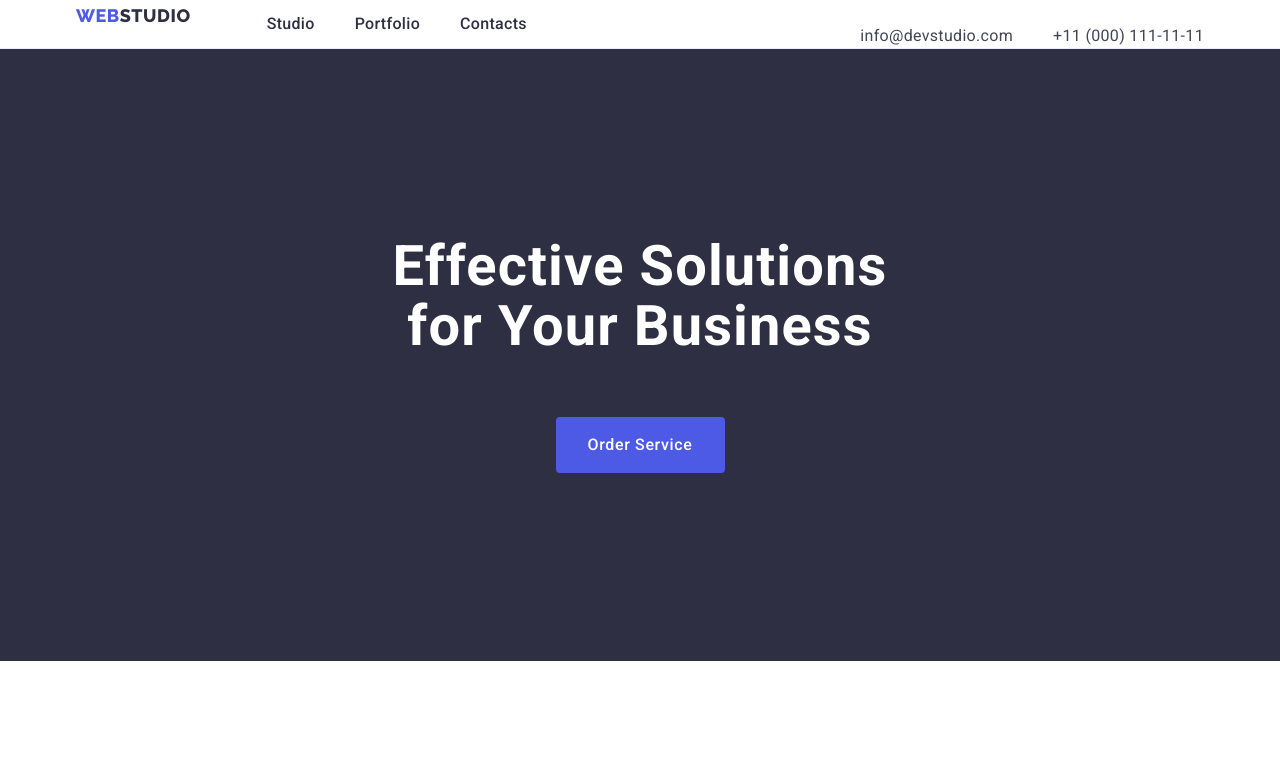
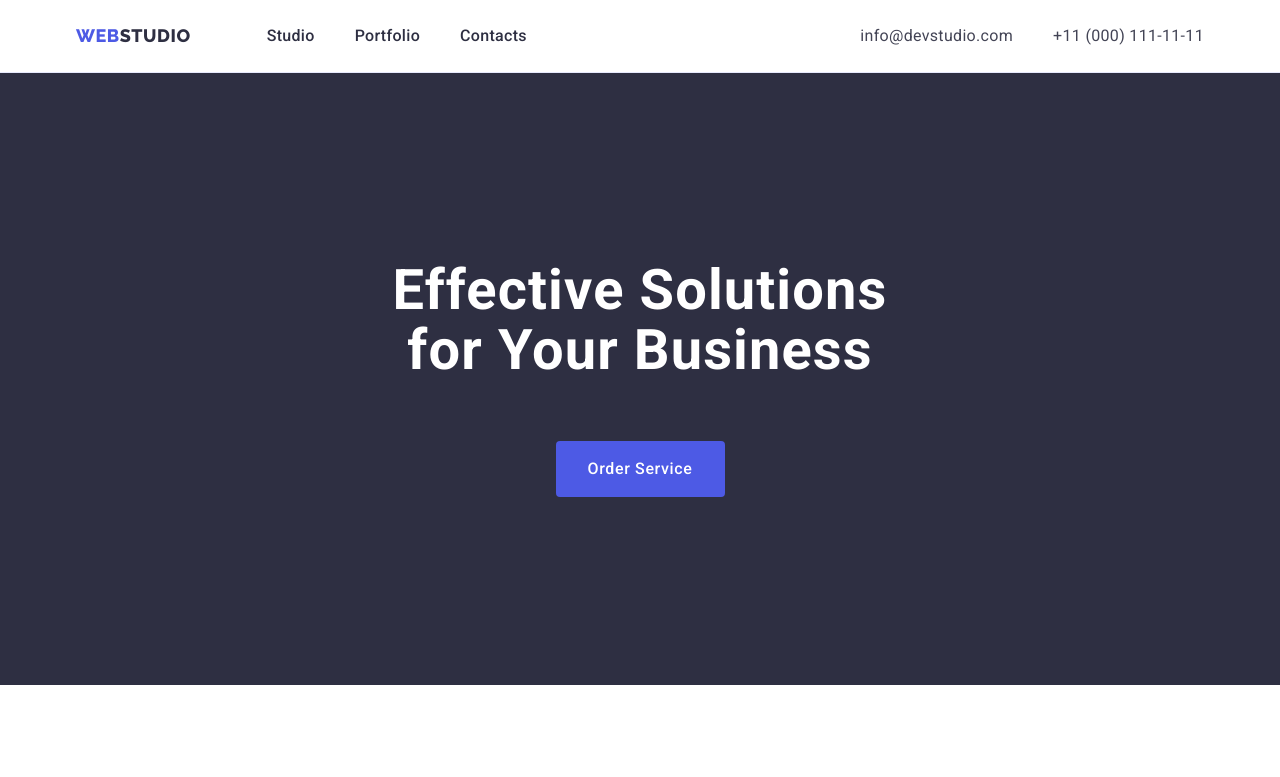
Before and after one commit to maciejbr/goit-markup-hw-03-old, a plain HTML site: page index.html in a window 1280 px wide. Shown: the top 777 px of the page. Drawn offline with nearby package versions, Linux system fonts and the light colour scheme.

Commit message:
Update styles.css

```diff
--- a/css/styles.css
+++ b/css/styles.css
@@ -107,7 +107,6 @@ ol {
   color: var(--color-logo);
   margin-right: 76px;
   display: inline-block;
-  margin-bottom: 16px;
 }
 
 .logo-header {
@@ -127,8 +126,6 @@ ol {
   line-height: 1.5;
   letter-spacing: 0.02em;
   color: #2e2f42;
-  padding-top: 24px;
-  padding-bottom: 24px;
 }
 
 .portfolio-li {
@@ -141,10 +138,10 @@ ol {
 
 .address {
   font-style: normal;
-  margin-top: 24px;
   margin-left: auto;
   display: flex;
   gap: 40px;
+  padding: 24px 0;
 }
 .address-list {
   display: flex;
```
